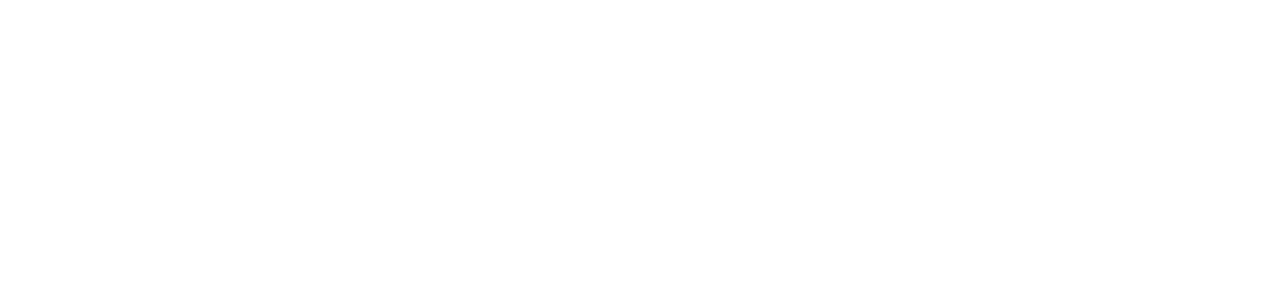
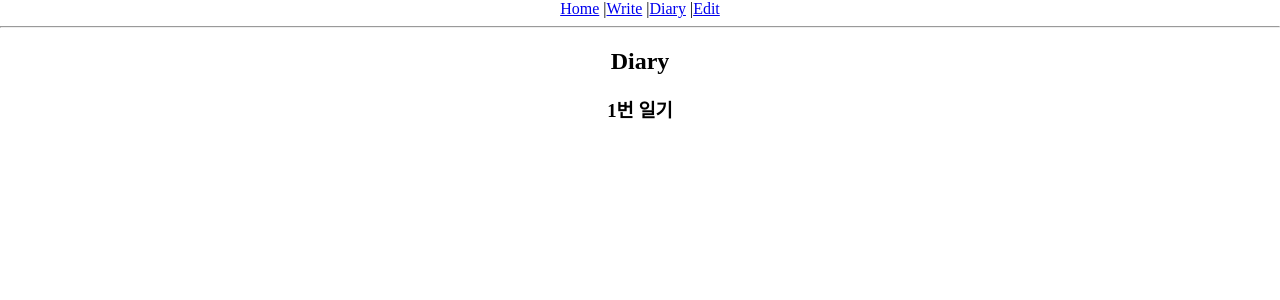
Before and after one commit to kmiiyaaa/project3, a React (Create React App) app: page /diary/1 in a window 1280 px wide. Before the commit this address had no page. Shown: the top 300 px of the page. Built offline with nearby package versions, Linux system fonts and the light colour scheme; a web font is replaced by a local one.

Commit message:
리액트 라우팅 완료

```diff
--- a/src/App.js
+++ b/src/App.js
@@ -1,5 +1,5 @@
 import "./App.css";
-import { Routes, Route } from "react-router-dom";
+import { Routes, Route, Link } from "react-router-dom";
 import Home from "./pages/Home";
 import New from "./pages/New";
 import Diary from "./pages/Diary";
@@ -8,11 +8,17 @@ import Edit from "./pages/Edit";
 function App() {
   return (
     <div className="App">
+      <div>
+        <Link to={"/"}>Home</Link> |<Link to={"/new"}>Write</Link> |
+        <Link to={"/diary"}>Diary</Link> |<Link to={"/edit"}>Edit</Link>
+      </div>
+      <hr />
       <Routes>
         <Route path="/" element={<Home />} />
         <Route path="/new" element={<New />} />
-        <Route path="/diary" element={<Diary />} />
+        <Route path="/diary/:id" element={<Diary />} />
         <Route path="/edit" element={<Edit />} />
+        {/* <a href='new'>a태그</a> a태그로 만들면 페이지가 리랜더링 되지 않는다 */}
       </Routes>
     </div>
   );
--- a/src/pages/Diary.js
+++ b/src/pages/Diary.js
@@ -1,7 +1,12 @@
+import { useParams } from "react-router-dom";
+
 const Diary = () => {
+  const { id } = useParams(); //@PathVariabld String id 와 유사
+
   return (
     <div>
       <h2>Diary</h2>
+      <h3>{id}번 일기</h3>
     </div>
   );
 };
--- a/src/pages/Home.js
+++ b/src/pages/Home.js
@@ -1,4 +1,10 @@
+import { useSearchParams } from "react-router-dom";
+
 const Home = () => {
+  const [searchParams, setSearchParams] = useSearchParams(); //값이 여러개로 들어오는 경우
+  console.log(searchParams.get("memberId")); //이 문법 알아두기 (10/1, 11:20분쯤)
+  //request.getPatameter("mgmberId") 와 유시
+
   return (
     <div>
       <h2>HOME</h2>
```
